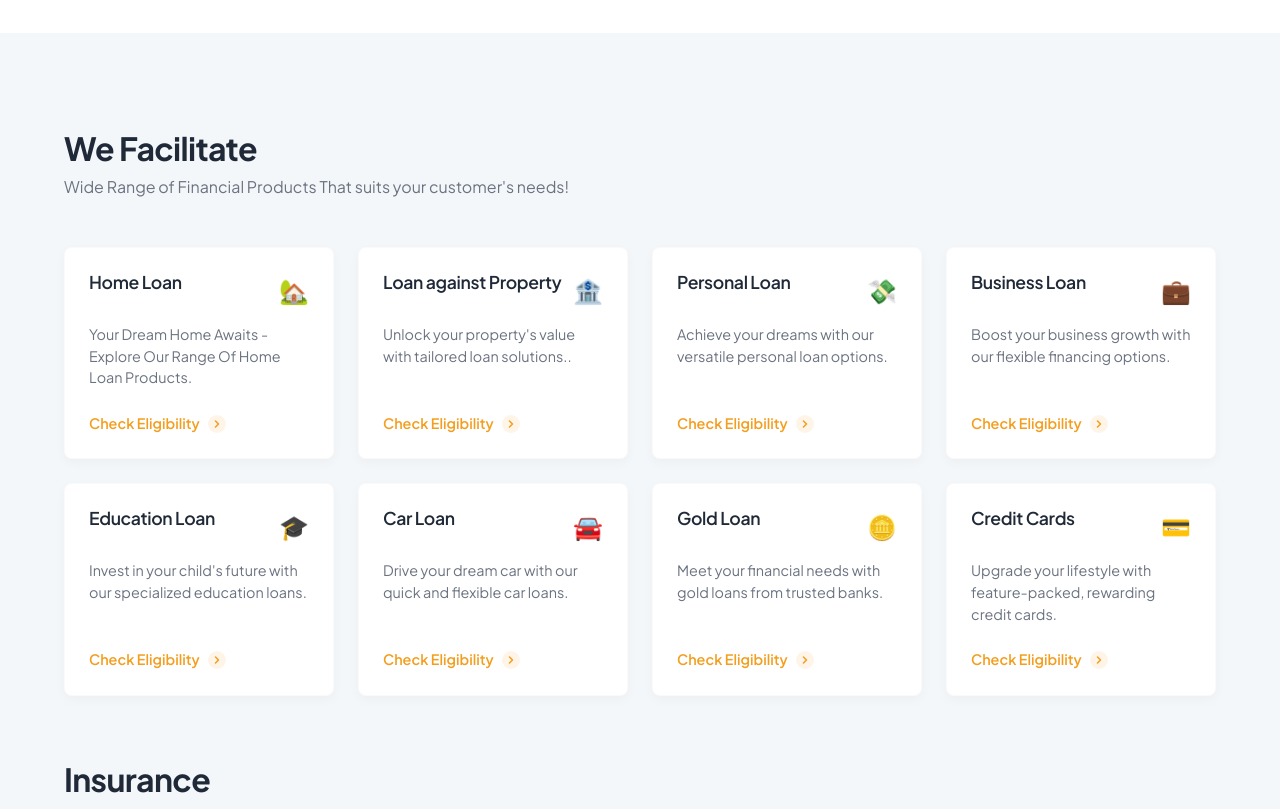
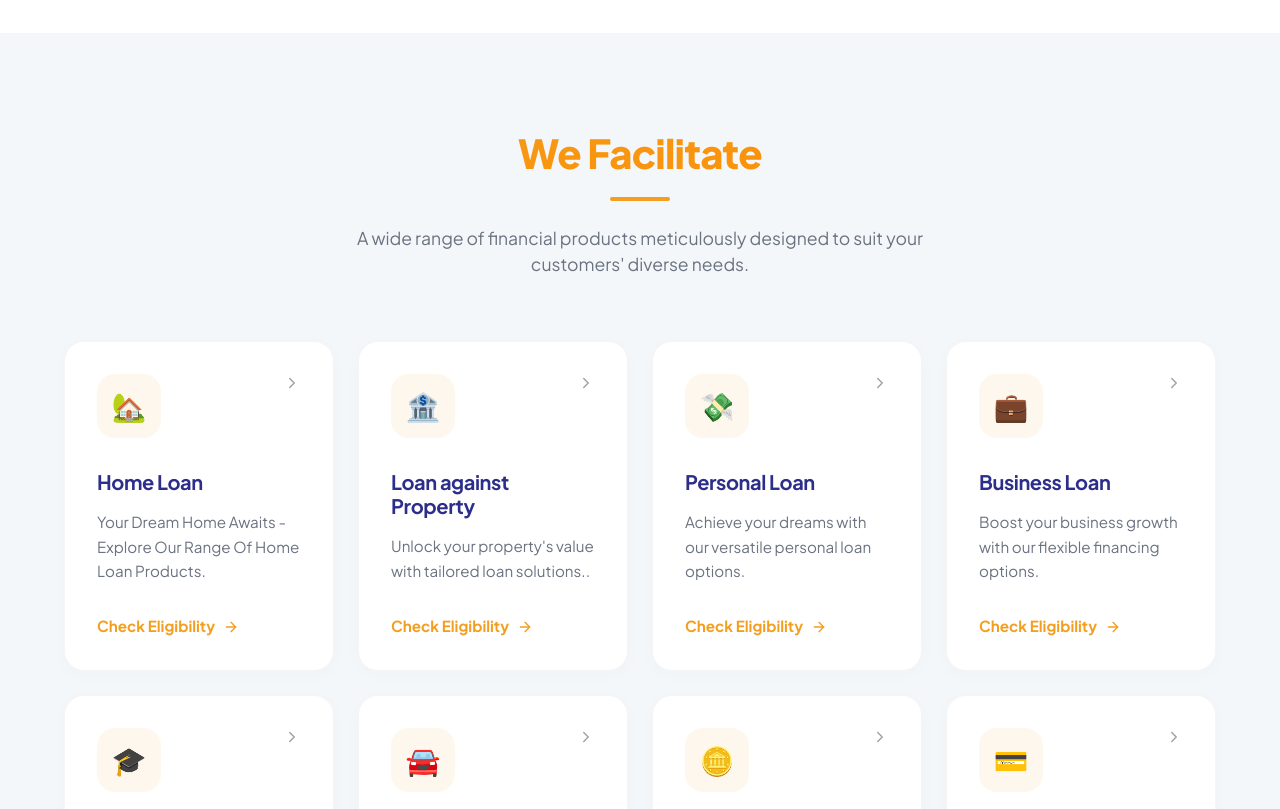
Before and after one commit to KiranSakthivelA/DealsForLoanPreview, a React (Vite) app: page / in a window 1280 px wide. Shown: the part 1960-2769 px from the top of the page. Built offline with nearby package versions, Linux system fonts and the light colour scheme.

Commit message:
Modernize We Facilitate and Insurance sections with premium service cards

```diff
--- a/src/pages/LandingPage.jsx
+++ b/src/pages/LandingPage.jsx
@@ -344,26 +344,28 @@ export default function LandingPage() {
       {/* Services Grid (We Facilitate) */}
       <section style={{ padding: '6rem 4rem 4rem', position: 'relative', zIndex: 1, backgroundColor: 'var(--background-color)' }}>
         <div style={{ maxWidth: '1400px', margin: '0 auto' }}>
-          <div style={{ marginBottom: '3rem' }}>
-            <h2 style={{ fontSize: '2rem', color: '#1f2937', marginBottom: '0.5rem', fontWeight: 700 }}>We Facilitate</h2>
-            <p style={{ fontSize: '1rem', color: 'var(--text-secondary)' }}>
-              Wide Range of Financial Products That suits your customer's needs!
+          <div style={{ marginBottom: '4rem', textAlign: 'center' }}>
+            <h2 className="gradient-text" style={{ fontSize: '2.5rem', marginBottom: '1.25rem', fontWeight: 800 }}>We Facilitate</h2>
+            <div style={{ width: '60px', height: '4px', background: 'var(--primary-color)', margin: '0 auto 1.5rem', borderRadius: '2px' }}></div>
+            <p style={{ fontSize: '1.1rem', color: 'var(--text-secondary)', maxWidth: '600px', margin: '0 auto' }}>
+              A wide range of financial products meticulously designed to suit your customers' diverse needs.
             </p>
           </div>
 
           <div className="facilitate-grid">
             {products.map((srv, idx) => (
-              <div key={idx} style={{ backgroundColor: 'white', borderRadius: '8px', padding: '1.5rem', boxShadow: '0 4px 12px rgba(0,0,0,0.03)', display: 'flex', flexDirection: 'column', transition: 'box-shadow 0.2s, transform 0.2s', cursor: 'pointer', border: '1px solid rgba(0,0,0,0.02)' }} onMouseOver={e => {e.currentTarget.style.boxShadow = '0 10px 25px rgba(0,0,0,0.08)'; e.currentTarget.style.transform = 'translateY(-4px)'}} onMouseOut={e => {e.currentTarget.style.boxShadow = '0 4px 12px rgba(0,0,0,0.03)'; e.currentTarget.style.transform = 'translateY(0)'}}>
-                <div style={{ display: 'flex', justifyContent: 'space-between', alignItems: 'flex-start', marginBottom: '1rem' }}>
-                  <h3 style={{ fontSize: '1.1rem', color: '#1f2937', margin: 0, fontWeight: 600 }}>{srv.title}</h3>
-                  <div style={{ fontSize: '1.5rem' }}>{srv.icon}</div>
+              <div key={idx} className="modern-service-card">
+                <div style={{ display: 'flex', justifyContent: 'space-between', alignItems: 'flex-start', marginBottom: '2rem' }}>
+                  <div className="modern-icon-box">
+                    <span style={{ fontSize: '1.75rem' }}>{srv.icon}</span>
+                  </div>
+                  <ChevronRight size={18} color="var(--text-muted)" className="card-arrow" />
                 </div>
-                <p style={{ color: 'var(--text-secondary)', fontSize: '0.9rem', marginBottom: '1.5rem', lineHeight: '1.5', flex: 1 }}>{srv.desc}</p>
-                <Link to="/apply" style={{ display: 'inline-flex', alignItems: 'center', gap: '0.25rem', color: 'var(--primary-color)', fontSize: '0.9rem', fontWeight: 600, textDecoration: 'none' }}>
+                <h3 style={{ fontSize: '1.25rem', color: 'var(--accent-color)', marginBottom: '1rem', fontWeight: 700 }}>{srv.title}</h3>
+                <p style={{ color: 'var(--text-secondary)', fontSize: '0.95rem', marginBottom: '2rem', lineHeight: '1.6', flex: 1 }}>{srv.desc}</p>
+                <Link to="/apply" className="modern-card-link">
                   Check Eligibility
-                  <span style={{ backgroundColor: 'var(--primary-lighter)', color: 'var(--primary-color)', borderRadius: '50%', width: '18px', height: '18px', display: 'flex', alignItems: 'center', justifyContent: 'center', marginLeft: '4px' }}>
-                    <ChevronRight size={12} strokeWidth={3} />
-                  </span>
+                  <ArrowRight size={16} />
                 </Link>
               </div>
             ))}
@@ -374,26 +376,28 @@ export default function LandingPage() {
       {/* Insurance Grid */}
       <section style={{ padding: '0 4rem 6rem', position: 'relative', zIndex: 1, backgroundColor: 'var(--background-color)' }}>
         <div style={{ maxWidth: '1400px', margin: '0 auto' }}>
-          <div style={{ marginBottom: '3rem' }}>
-            <h2 style={{ fontSize: '2rem', color: '#1f2937', marginBottom: '0.5rem', fontWeight: 700 }}>Insurance</h2>
-            <p style={{ fontSize: '1rem', color: 'var(--text-secondary)' }}>
-              Wide Range of Insurance Products
+          <div style={{ marginBottom: '4rem', textAlign: 'center' }}>
+            <h2 className="gradient-text" style={{ fontSize: '2.5rem', marginBottom: '1.25rem', fontWeight: 800 }}>Insurance</h2>
+            <div style={{ width: '60px', height: '4px', background: '#22c55e', margin: '0 auto 1.5rem', borderRadius: '2px' }}></div>
+            <p style={{ fontSize: '1.1rem', color: 'var(--text-secondary)', maxWidth: '600px', margin: '0 auto' }}>
+              Comprehensive protection plans designed to safeguard your life, health, and assets.
             </p>
           </div>
 
           <div className="insurance-grid">
             {insurance.map((srv, idx) => (
-              <div key={idx} style={{ backgroundColor: 'white', borderRadius: '8px', padding: '1.5rem', boxShadow: '0 4px 12px rgba(0,0,0,0.03)', display: 'flex', flexDirection: 'column', transition: 'box-shadow 0.2s, transform 0.2s', cursor: 'pointer', border: '1px solid rgba(0,0,0,0.02)' }} onMouseOver={e => {e.currentTarget.style.boxShadow = '0 10px 25px rgba(0,0,0,0.08)'; e.currentTarget.style.transform = 'translateY(-4px)'}} onMouseOut={e => {e.currentTarget.style.boxShadow = '0 4px 12px rgba(0,0,0,0.03)'; e.currentTarget.style.transform = 'translateY(0)'}}>
-                <div style={{ display: 'flex', justifyContent: 'space-between', alignItems: 'flex-start', marginBottom: '1rem' }}>
-                  <h3 style={{ fontSize: '1.1rem', color: '#1f2937', margin: 0, fontWeight: 600 }}>{srv.title}</h3>
-                  <div style={{ fontSize: '1.5rem' }}>{srv.icon}</div>
+              <div key={idx} className="modern-service-card" style={{ borderColor: idx === 1 ? 'rgba(34, 197, 94, 0.1)' : 'rgba(0,0,0,0.03)' }}>
+                <div style={{ display: 'flex', justifyContent: 'space-between', alignItems: 'flex-start', marginBottom: '2rem' }}>
+                  <div className="modern-icon-box" style={{ background: 'rgba(34, 197, 94, 0.08)', color: '#22c55e' }}>
+                    <span style={{ fontSize: '1.75rem' }}>{srv.icon}</span>
+                  </div>
+                  <ChevronRight size={18} color="var(--text-muted)" className="card-arrow" />
                 </div>
-                <p style={{ color: 'var(--text-secondary)', fontSize: '0.9rem', marginBottom: '1.5rem', lineHeight: '1.5', flex: 1 }}>{srv.desc}</p>
-                <Link to="/apply" style={{ display: 'inline-flex', alignItems: 'center', gap: '0.25rem', color: '#374151', fontSize: '0.9rem', fontWeight: 600, textDecoration: 'none' }}>
+                <h3 style={{ fontSize: '1.25rem', color: 'var(--accent-color)', marginBottom: '1rem', fontWeight: 700 }}>{srv.title}</h3>
+                <p style={{ color: 'var(--text-secondary)', fontSize: '0.95rem', marginBottom: '2rem', lineHeight: '1.6', flex: 1 }}>{srv.desc}</p>
+                <Link to="/apply" className="modern-card-link" style={{ color: '#22c55e' }}>
                   {srv.linkText}
-                  <span style={{ backgroundColor: 'var(--primary-lighter)', color: 'var(--primary-color)', borderRadius: '50%', width: '18px', height: '18px', display: 'flex', alignItems: 'center', justifyContent: 'center', marginLeft: '4px' }}>
-                    <ChevronRight size={12} strokeWidth={3} />
-                  </span>
+                  <ArrowRight size={16} />
                 </Link>
               </div>
             ))}
@@ -511,6 +515,68 @@ export default function LandingPage() {
           transform: translateX(4px);
         }
 
+        .modern-service-card {
+          background: white;
+          border-radius: 20px;
+          padding: 2rem;
+          display: flex;
+          flex-direction: column;
+          border: 1px solid rgba(0,0,0,0.04);
+          transition: all 0.4s cubic-bezier(0.4, 0, 0.2, 1);
+          cursor: pointer;
+          box-shadow: 0 4px 20px rgba(0,0,0,0.02);
+          position: relative;
+          overflow: hidden;
+        }
+
+        .modern-service-card:hover {
+          transform: translateY(-10px);
+          box-shadow: 0 20px 40px rgba(45, 46, 137, 0.08);
+          border-color: rgba(45, 46, 137, 0.1);
+        }
+
+        .modern-icon-box {
+          width: 64px;
+          height: 64px;
+          background: rgba(243, 158, 30, 0.08);
+          border-radius: 18px;
+          display: flex;
+          align-items: center;
+          justify-content: center;
+          color: var(--primary-color);
+          transition: all 0.3s ease;
+        }
+
+        .modern-service-card:hover .modern-icon-box {
+          transform: scale(1.1) rotate(5deg);
+        }
+
+        .modern-card-link {
+          display: inline-flex;
+          align-items: center;
+          gap: 0.5rem;
+          color: var(--primary-color);
+          font-weight: 700;
+          font-size: 0.95rem;
+          text-decoration: none;
+          margin-top: auto;
+          transition: all 0.3s ease;
+        }
+
+        .modern-card-link:hover {
+          gap: 0.75rem;
+          opacity: 0.8;
+        }
+
+        .card-arrow {
+          transition: all 0.3s ease;
+        }
+
+        .modern-service-card:hover .card-arrow {
+          transform: translateX(4px);
+          color: var(--primary-color);
+        }
+
         @media (max-width: 1100px) {
           .mobile-hide { display: none !important; }
         }
```
